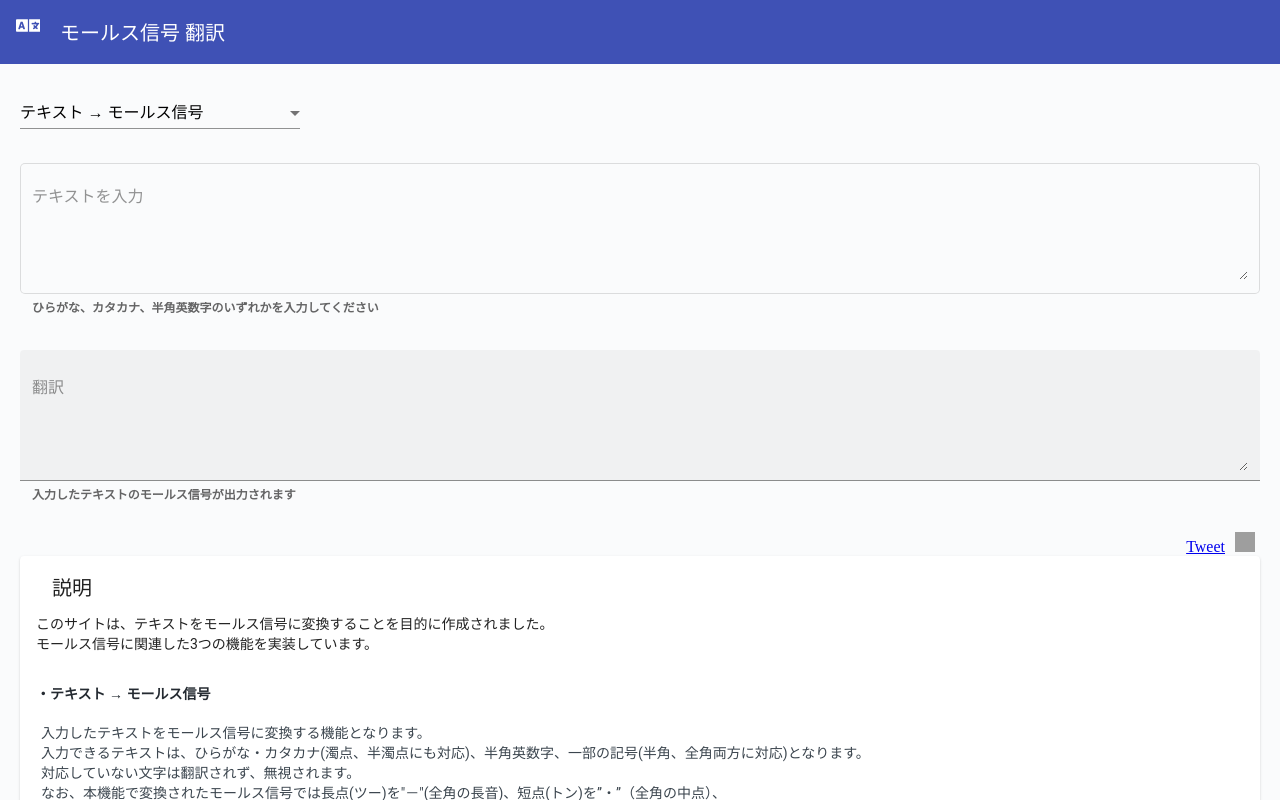
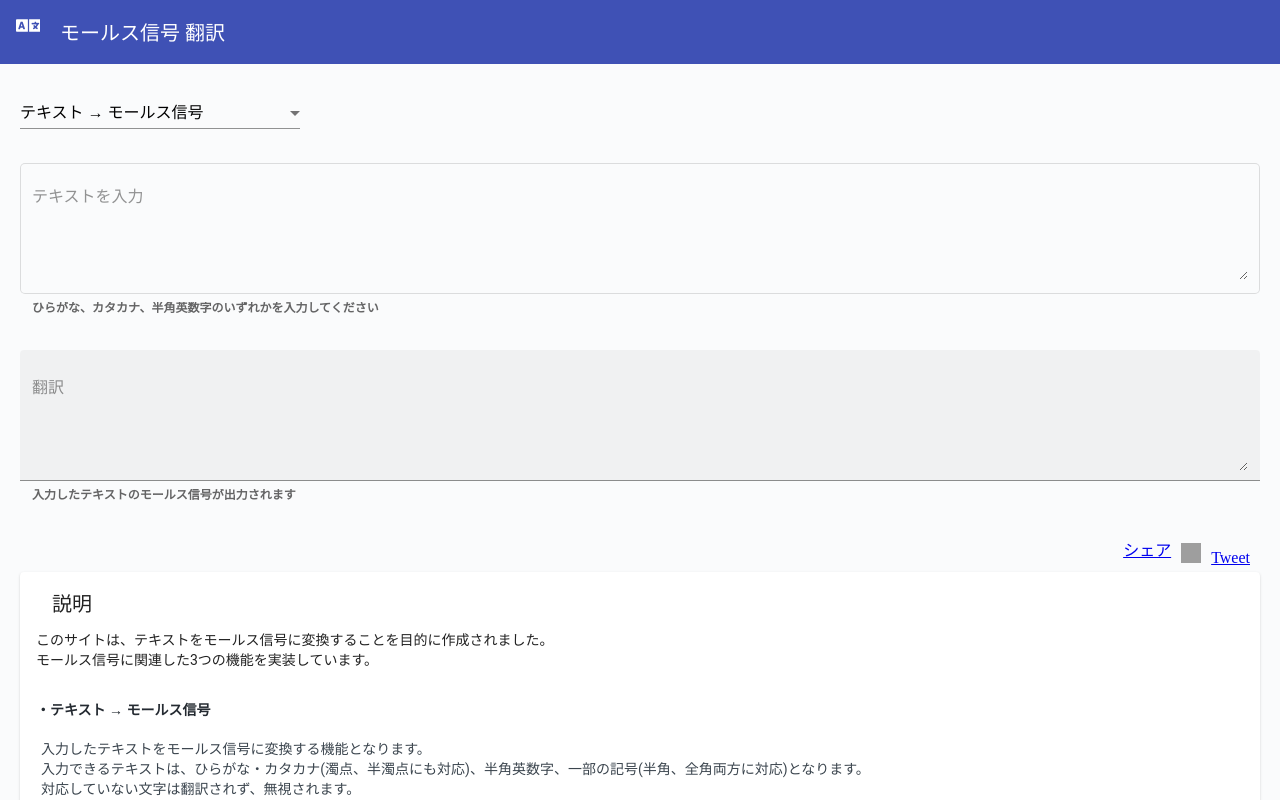
Before and after one commit to l08084/morse-code-translate-website, an Angular app: page / in a window 1280 px wide. Shown: the top 800 px of the page. Built offline with nearby package versions, Linux system fonts and the light colour scheme; grey boxes are pictures that could not be loaded.

Commit message:
add facebook share button

```diff
--- a/src/app/components/share-button/share-button.component.html
+++ b/src/app/components/share-button/share-button.component.html
@@ -1,12 +1,18 @@
 <div class="wrapper">
-  <span class="share">
-    <a href="https://twitter.com/share?ref_src=twsrc%5Etfw" class="twitter-share-button"
-      data-show-count="false">Tweet</a>
-  </span>
-  <span class="share">
+  <div class="f-share">
+    <div class="fb-share-button" data-href="https://l08084.github.io/morse-code-translate-website/"
+      data-layout="button_count" data-size="small"><a target="_blank"
+        href="https://www.facebook.com/sharer/sharer.php?u=https%3A%2F%2Fl08084.github.io%2Fmorse-code-translate-website%2F&amp;src=sdkpreparse"
+        class="fb-xfbml-parse-ignore">シェア</a></div>
+  </div>
+  <div class="share">
     <a href="http://b.hatena.ne.jp/entry/" class="hatena-bookmark-button"
       data-hatena-bookmark-layout="basic-label-counter" data-hatena-bookmark-lang="ja" title="このエントリーをはてなブックマークに追加"><img
         src="https://b.st-hatena.com/images/v4/public/entry-button/button-only@2x.png" alt="このエントリーをはてなブックマークに追加"
         width="20" height="20" style="border: none;" /></a>
-  </span>
+  </div>
+  <div class="share">
+    <a href="https://twitter.com/share?ref_src=twsrc%5Etfw" class="twitter-share-button"
+      data-show-count="false">Tweet</a>
+  </div>
 </div>
--- a/src/app/components/share-button/share-button.component.scss
+++ b/src/app/components/share-button/share-button.component.scss
@@ -1,8 +1,16 @@
 .wrapper {
   widows: 100%;
-  text-align: right;
+  display: flex;
+  justify-content: flex-end;
+  padding: 5px;
+
+  align-items: flex-end;
 
   .share {
-    margin: 5px;
+    margin: 0 5px;
+  }
+
+  .f-share {
+    margin: 0 5px 6px 0;
   }
 }
--- a/src/index.html
+++ b/src/index.html
@@ -11,6 +11,8 @@
   <meta name="keywords" content="モールス信号,モールス符号,モールス,和文モールス,和文モールス符号,和文モールス信号">
   <link rel="icon" type="image/x-icon" href="favicon.ico">
   <link href="https://fonts.googleapis.com/icon?family=Material+Icons" rel="stylesheet">
+  <script async defer crossorigin="anonymous" src="https://connect.facebook.net/ja_JP/sdk.js#xfbml=1&version=v3.2">
+  </script>
   <script async src="https://platform.twitter.com/widgets.js" charset="utf-8"></script>
   <script type="text/javascript" src="https://b.st-hatena.com/js/bookmark_button.js" charset="utf-8" async="async">
   </script>
```
